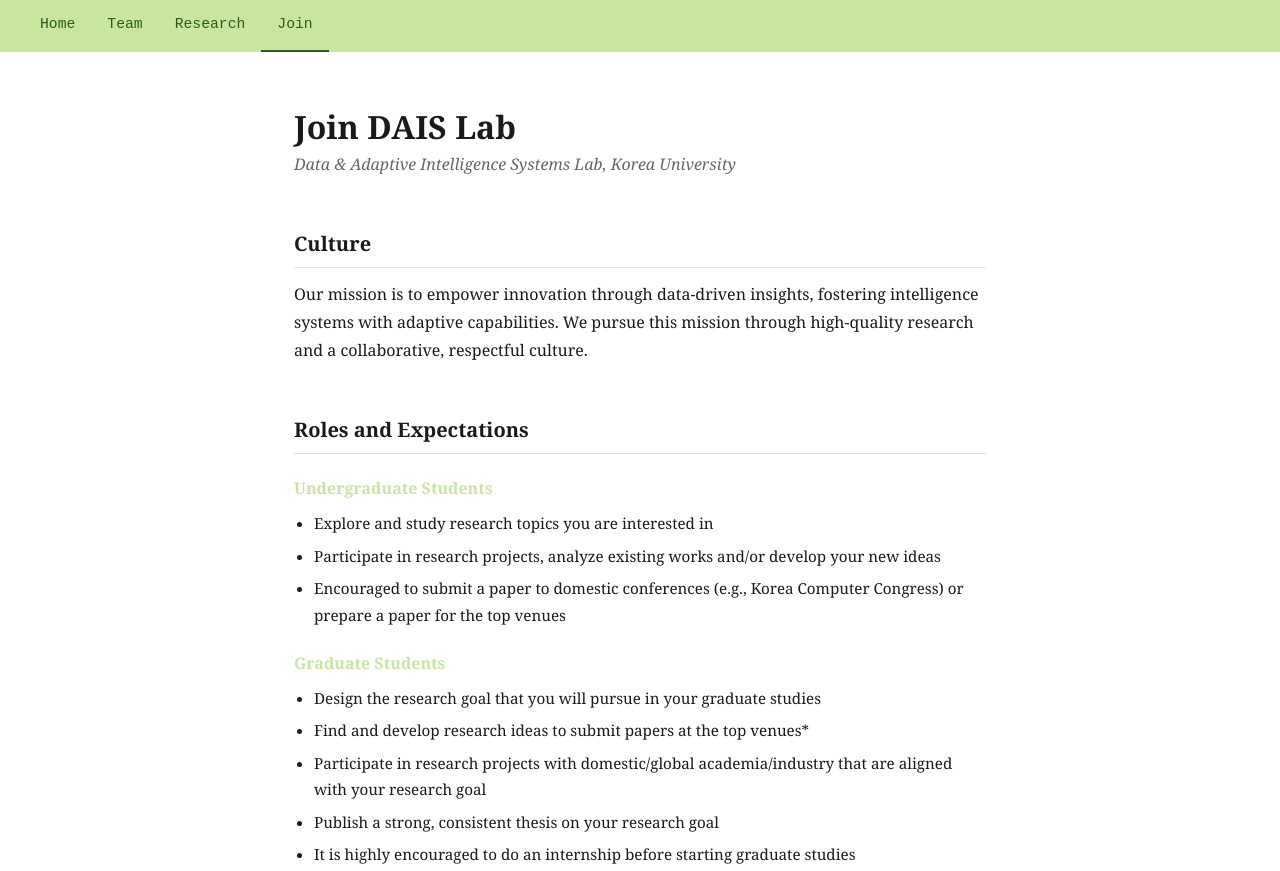
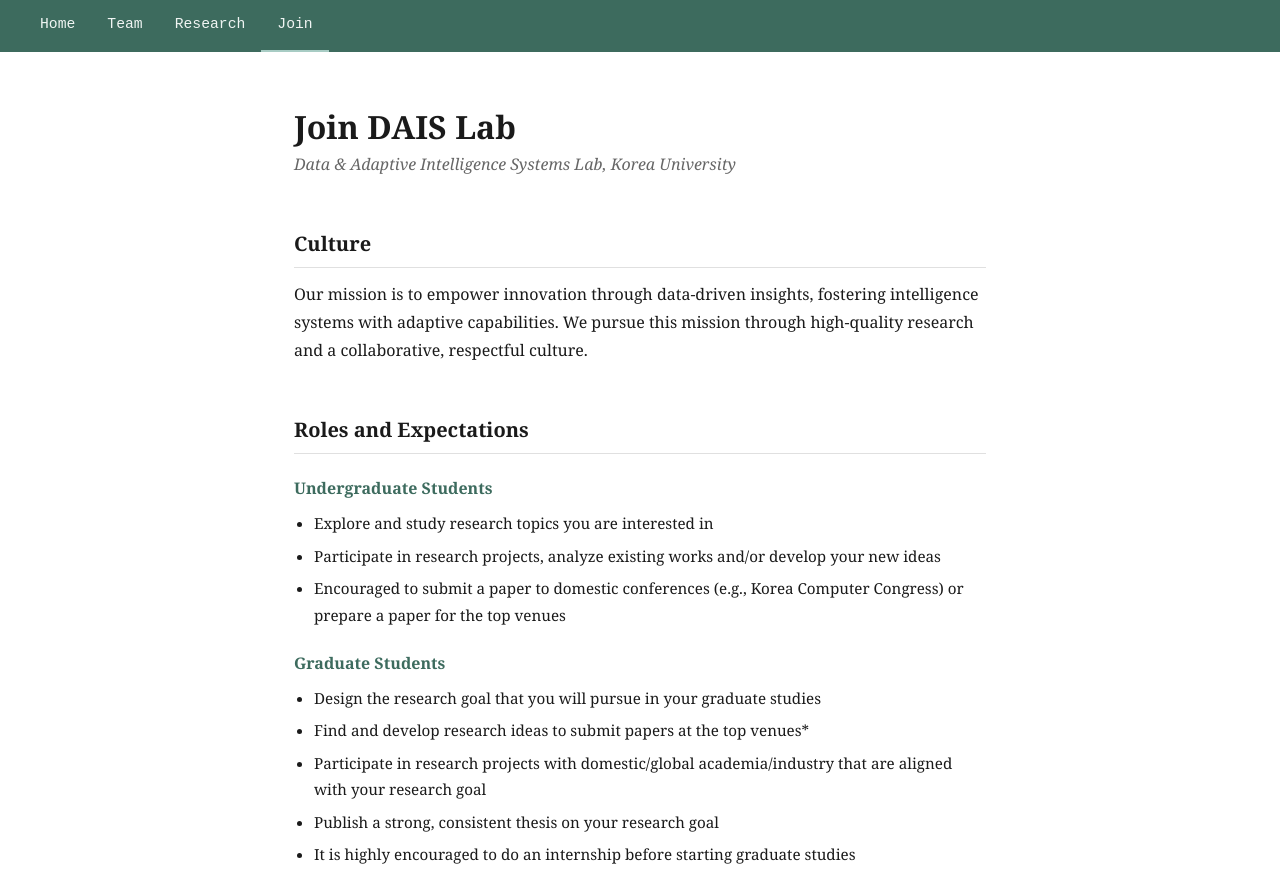
Before and after one commit to dais-ku-host/dais-ku-host.github.io, a plain HTML site: page join.html in a window 1280 px wide. Shown: the top 871 px of the page. Drawn offline with Linux system fonts and the light colour scheme.

Commit message:
style: update nav to dark teal (#3d6b5e) with light text

```diff
--- a/join.html
+++ b/join.html
@@ -5,13 +5,13 @@
     <meta name="viewport" content="width=device-width, initial-scale=1" />
     <title>Join — DAIS Lab</title>
     <style>
-      :root { --bg:#ffffff; --text:#1a1a1a; --muted:#666666; --accent:#c8e6a0; --border:#e0e0e0; }
+      :root { --bg:#ffffff; --text:#1a1a1a; --muted:#666666; --accent:#3d6b5e; --border:#e0e0e0; }
       * { box-sizing: border-box; }
       body { margin:0; font-family:Georgia,"Times New Roman",serif; background:var(--bg); color:var(--text); line-height:1.75; font-size:16px; }
       nav { background:var(--accent); padding:0 24px; display:flex; align-items:center; gap:0; }
-      nav a { color:#2d5a1b; text-decoration:none; font-family:monospace; font-size:0.92rem; padding:12px 16px; border-bottom:2px solid transparent; display:inline-block; }
-      nav a:hover { background:rgba(0,80,0,0.1); }
-      nav a.active { border-bottom-color:#2d5a1b; }
+      nav a { color:#f0f5f3; text-decoration:none; font-family:monospace; font-size:0.92rem; padding:12px 16px; border-bottom:2px solid transparent; display:inline-block; }
+      nav a:hover { background:rgba(255,255,255,0.15); }
+      nav a.active { border-bottom-color:#a8ccc4; }
       main { max-width:740px; margin:0 auto; padding:56px 24px 96px; }
       h1 { font-size:2rem; font-weight:bold; margin:0 0 4px; line-height:1.2; }
       h2 { font-size:1.25rem; font-weight:bold; margin:48px 0 12px; border-bottom:1px solid var(--border); padding-bottom:6px; }
```
